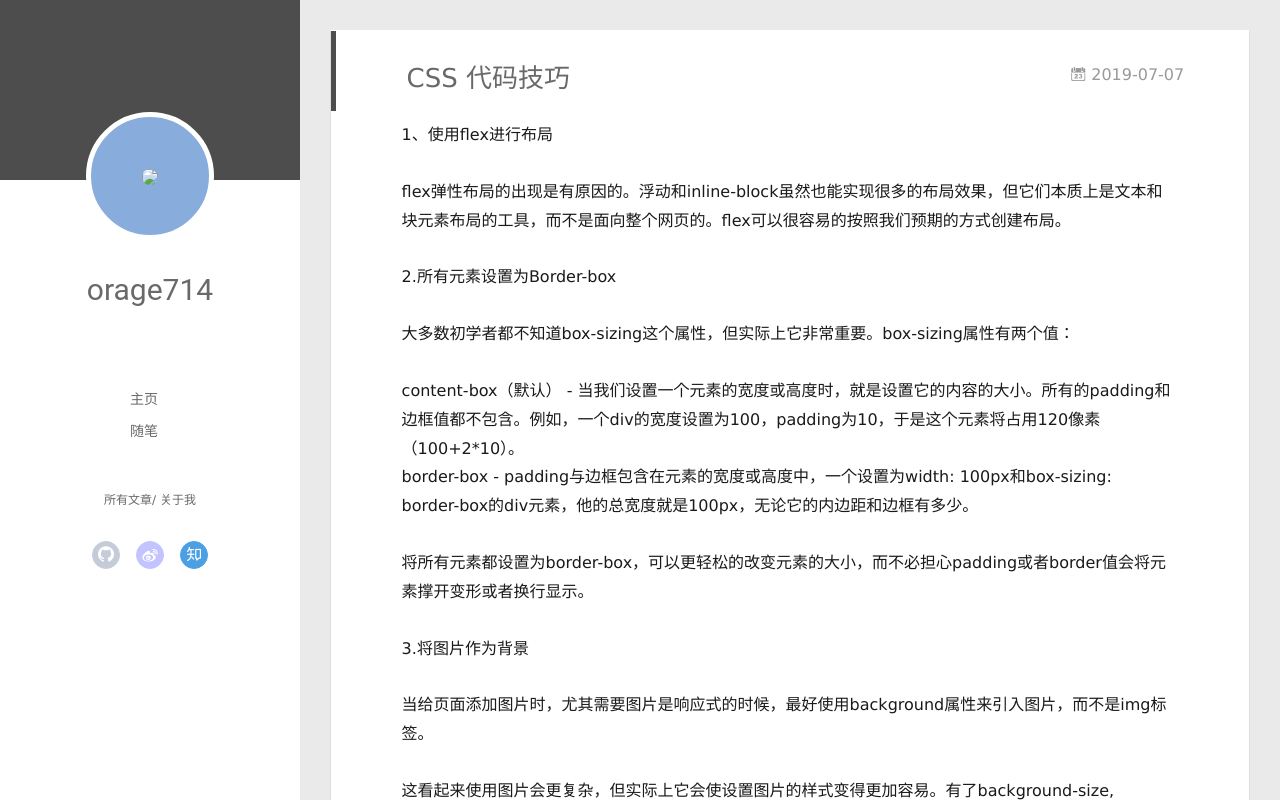
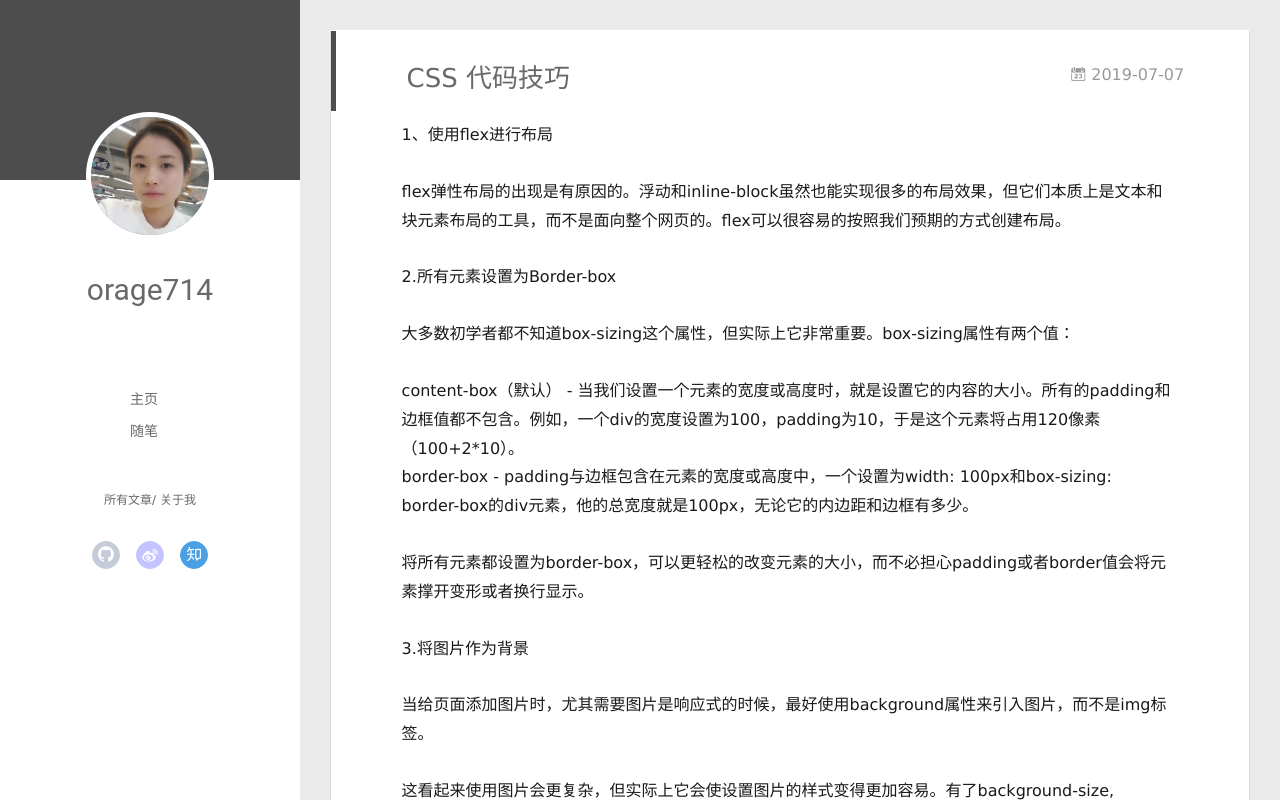
Before and after one commit to orage714/orage714.github.io, a plain HTML site: page 2019/07/07/My-New-Post/index.html in a window 1280 px wide. Drawn offline with Linux system fonts and the light colour scheme.

Commit message:
Site updated: 2019-10-12 22:23:29

```diff
--- a/2019/07/07/My-New-Post/index.html
+++ b/2019/07/07/My-New-Post/index.html
@@ -48,7 +48,7 @@
 <div class="intrude-less">
 	<header id="header" class="inner">
 		<a href="/" class="profilepic">
-			<img src="img/logo.jpg" class="js-avatar">
+			<img src="/img/logo.jpg" class="js-avatar">
 		</a>
 		<hgroup>
 		  <h1 class="header-author"><a href="/">orage714</a></h1>
@@ -100,7 +100,7 @@
 	<div class="intrude-less">
 		<header id="header" class="inner">
 			<div class="profilepic">
-				<img src="img/logo.jpg" class="js-avatar">
+				<img src="/img/logo.jpg" class="js-avatar">
 			</div>
 			<hgroup>
 			  <h1 class="header-author js-header-author">orage714</h1>
```
Also changed, not shown: 2019/07/10/react/index.html (+2 -2 lines), 2019/07/17/css-flex/index.html (+2 -2 lines), 2019/09/22/ts/index.html (+2 -2 lines), archives/2019/07/index.html (+2 -2 lines), archives/2019/09/index.html (+2 -2 lines), archives/2019/index.html (+2 -2 lines), archives/index.html (+2 -2 lines), index.html (+2 -2 lines), tags/css/index.html (+2 -2 lines), tags/react/index.html (+2 -2 lines), tags/ts/index.html (+2 -2 lines).
